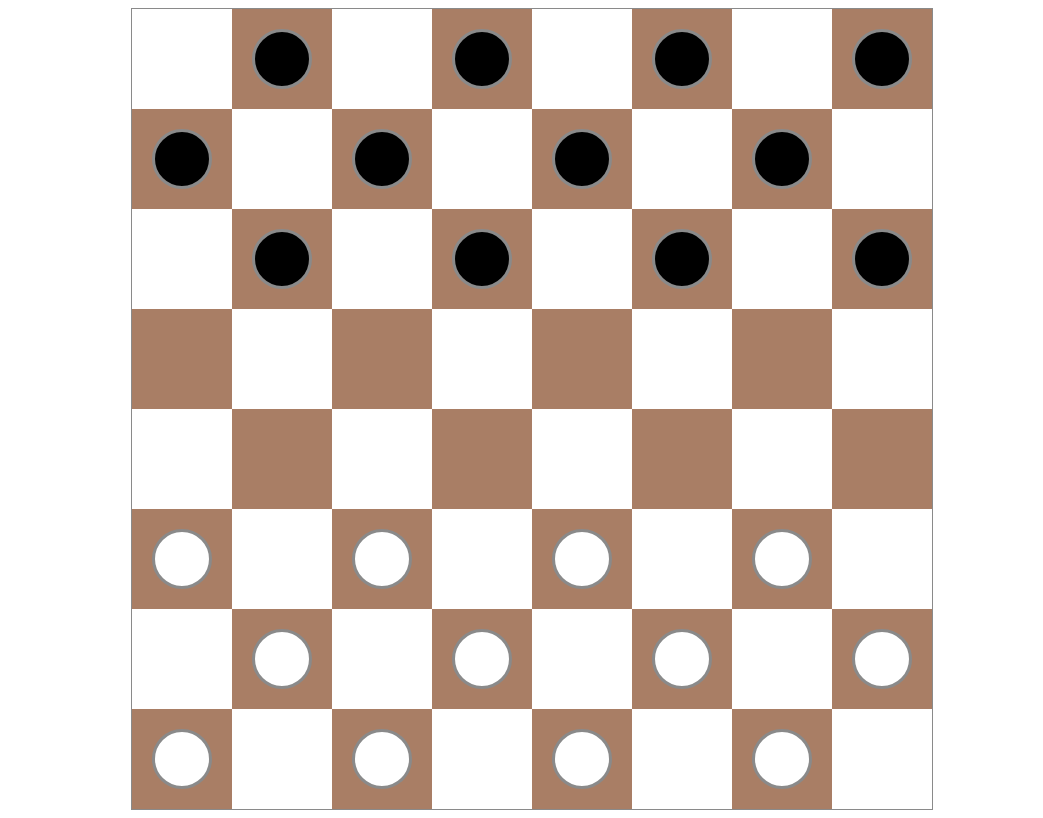
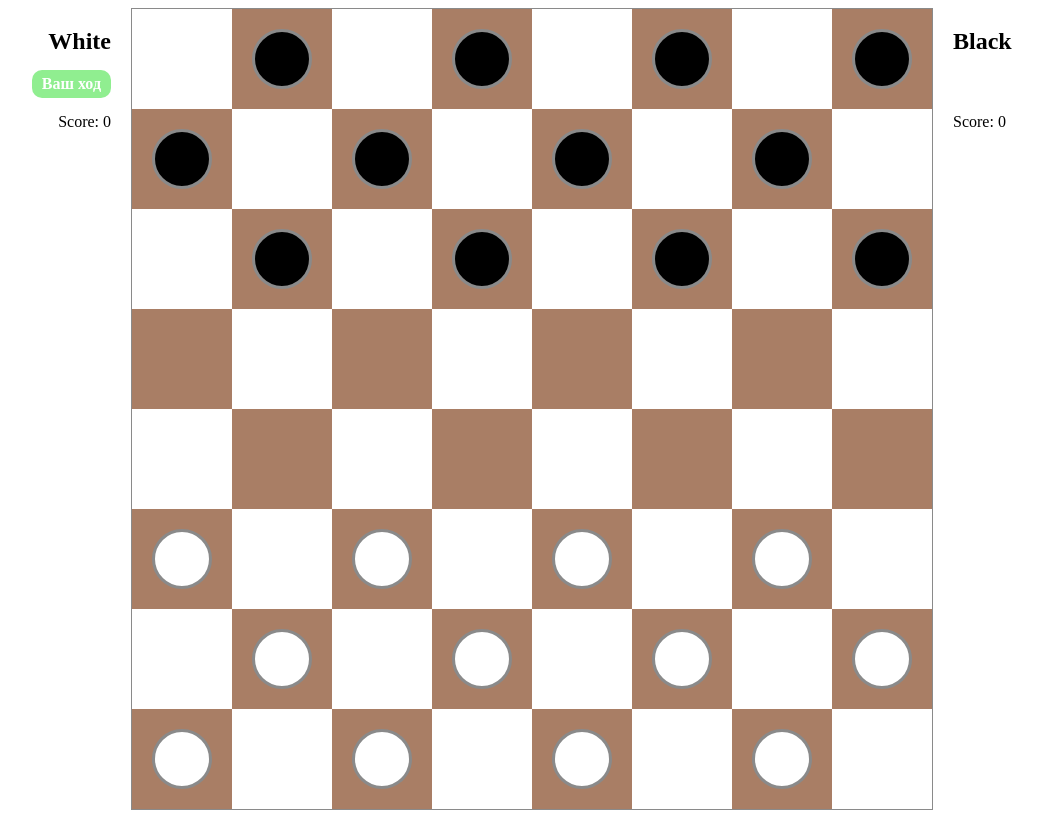
Before and after one commit to belovada/checkers_vue, a Vue app: page / in a window 1280 px wide. Shown: the whole page, without its empty margins (108-1151 px from the left). Built offline with nearby package versions, Linux system fonts and the light colour scheme.

Commit message:
CheckersTable functions decomposed

```diff
--- a/src/App.vue
+++ b/src/App.vue
@@ -1,13 +1,33 @@
 <template>
   <div class="app">
     <div class="app__container">
+      <UserInfo
+        :user="userStore.userWhite"
+        :isActive="currentPlayer === 1"
+        class="app__user"
+      />
       <CheckersTable class="app__table" />
+      <UserInfo
+        :user="userStore.userBlack"
+        :isActive="currentPlayer === 2"
+        class="app__user"
+      />
     </div>
   </div>
 </template>
 
 <script setup>
   import CheckersTable from "@/components/CheckersTable.vue";
+  import UserInfo from "@/components/UserInfo.vue";
+  import { computed } from "vue";
+
+  import { useUserStore } from "@/store/user";
+  import { useMainStore } from "@/store";
+
+  const userStore = useUserStore();
+
+  const store = useMainStore();
+  const currentPlayer = computed(() => store.currentPlayer);
 </script>
 
 <style lang="less">
--- a/src/components/CheckersTable.vue
+++ b/src/components/CheckersTable.vue
@@ -14,8 +14,8 @@
             tableHighlight[rowIndex][cellIndex] === 1,
         }"
         class="checkers-table__cell"
-        @showWay="showWay"
-        @moveChecker="moveChecker"
+        @showWay="useShowWay"
+        @moveChecker="useMoveChecker"
       />
     </div>
   </div>
@@ -26,52 +26,11 @@
   import { storeToRefs } from "pinia";
   import { useMainStore } from "@/store";
 
+  import { useShowWay } from "@/composables/useShowWay.js";
+  import { useMoveChecker } from "@/composables/useMoveChecker.js";
+
   const store = useMainStore();
-  const { table, tableHighlight, currentChecker } = storeToRefs(store);
-
-  function showWay(data) {
-    const { ways, current } = data;
-
-    const tempArr = [
-      [0, 0, 0, 0, 0, 0, 0, 0],
-      [0, 0, 0, 0, 0, 0, 0, 0],
-      [0, 0, 0, 0, 0, 0, 0, 0],
-      [0, 0, 0, 0, 0, 0, 0, 0],
-      [0, 0, 0, 0, 0, 0, 0, 0],
-      [0, 0, 0, 0, 0, 0, 0, 0],
-      [0, 0, 0, 0, 0, 0, 0, 0],
-      [0, 0, 0, 0, 0, 0, 0, 0],
-    ];
-
-    ways.forEach((way) => {
-      tempArr[way.cy][way.cx]=1;
-    });
-
-     store.$patch({
-      tableHighlight: tempArr,
-      currentChecker: current,
-    });
-  }
-
-  function moveChecker(current) {
-    if (!currentChecker.value) return;
-
-    const { cx, cy } = current;
-    //если ячейка подсвечена, туда можно идти
-    if (tableHighlight.value[cy][cx] === 1) {
-      //обновляем store
-      store.$patch((state) => {
-        //удаляем шашку с предыдущего места
-        state.table[currentChecker.value.cy][currentChecker.value.cx] = 0;
-        //устанавливаем шашку в новое место
-        state.table[cy][cx] = currentChecker.value.figureType;
-      });
-      //обнуляем текущую шашку
-      store.resetCurrentChecker();
-      //сбрасываем подсветку
-      store.resetTableHighlight();
-    }
-  }
+  const { table, tableHighlight } = storeToRefs(store);
 </script>
 
 <style lang="less">
--- a/src/components/TableCell.vue
+++ b/src/components/TableCell.vue
@@ -13,13 +13,13 @@
 </template>
 
 <script setup>
-  import { ref, reactive } from "vue";
+  import { ref, reactive, computed } from "vue";
   import { storeToRefs } from "pinia";
   import { useMainStore } from "@/store";
 
   const emit = defineEmits(["showWay", "moveChecker"]);
   const store = useMainStore();
-  const { table } = storeToRefs(store);
+  const { table, currentChecker } = storeToRefs(store);
 
   const props = defineProps({
     data: {
@@ -32,15 +32,22 @@
 
   const cx = ref(props.data.cx);
   const cy = ref(props.data.cy);
+
   const current = reactive({
     cx: cx.value,
     cy: cy.value,
     figureType: figureType.value,
   });
 
+  const isActive = computed(
+    () =>
+      currentChecker.value &&
+      currentChecker.value.cx === current.cx &&
+      currentChecker.value.cy === current.cy
+  );
+
   function onTable(way) {
     const { cx, cy } = way;
-
     return cx >= 0 && cx < 8 && cy >= 0 && cy < 8;
   }
 
@@ -66,9 +73,18 @@
       else if (tableCell === 0 && isAllowed) {
         return availableArr.push(way);
       }
+      //ячейка не пуста и там фигура противоположного цвета
+      else if (tableCell && tableCell !== figureType.value) {
+        return availableArr.push(editWay(way));
+      }
     });
 
     return availableArr;
+  }
+
+  function canMove(way) {
+    const { cx, cy } = way;
+    return onTable(way) && table.value[cy][cx] === 0;
   }
 
   function showWay(){
@@ -94,9 +110,22 @@
         cy: cy.value + 1,
       },
     ].filter((item) => onTable(item));
-    ways = moveCalculate(ways);
+    ways = moveCalculate(ways).filter((item) => canMove(item));
     emit("showWay", { ways, current });
   };
+
+  function editWay(way) {
+    const { cx, cy, position } = way;
+
+    const options = {
+      topLeft: (x, y) => ({ cx: x - 1, cy: y - 1 }),
+      topRight: (x, y) => ({ cx: x + 1, cy: y - 1 }),
+      bottomLeft: (x, y) => ({ cx: x - 1, cy: y + 1 }),
+      bottomRight: (x, y) => ({ cx: x + 1, cy: y + 1 }),
+    };
+
+    return Object.assign({ position }, options[position](cx, cy));
+  }
 
   function moveChecker() {
     emit("moveChecker", current);
@@ -122,10 +151,16 @@
 
       &--black {
         background-color: @black;
+        &.table-cell__figure--active {
+          box-shadow: 0 0 4px 2px @black;
+        }
       }
 
-      &--white {
+       &--white {
         background-color: @white;
+        &.table-cell__figure--active {
+          box-shadow: 0 0 4px 2px @white;
+        }
       }
     }
   }
--- /dev/null
+++ b/src/components/UserInfo.vue
@@ -0,0 +1,99 @@
+<template>
+  <div class="user-info">
+    <h2 class="user-info__name">{{ name }}</h2>
+    <div
+      class="user-info__activity"
+      :class="{ 'user-info__activity--active': isActive }"
+    >
+      Ваш ход
+    </div>
+    <p class="user-info__score">Score: {{ score }}</p>
+
+    <div class="user-info__table">
+      <div
+        v-for="(item, index) in score"
+        :key="index"
+        class="user-info__figure"
+        :class="{
+          'user-info__figure--white': name !== 'White',
+          'user-info__figure--black': name !== 'Black',
+        }"
+      ></div>
+    </div>
+  </div>
+</template>
+
+<script setup>
+  import { computed } from "vue";
+
+  const props = defineProps({
+    user: {
+      type: Object,
+      default: () => {},
+    },
+    isActive: {
+      type: Boolean,
+      default: false,
+    },
+  });
+
+  const name = computed(() => props.user.name || "");
+  const score = computed(() => props.user.score || 0);
+</script>
+
+<style lang="less">
+  .user-info {
+    display: flex;
+    flex-direction: column;
+    align-items: flex-start;
+    padding: 20px;
+    &:first-child {
+      align-items: flex-end;
+      text-align: right;
+      .user-info__table {
+        flex-direction: row-reverse;
+      }
+    }
+
+    &__activity {
+      margin: 0 0 15px;
+      padding: 5px 10px;
+      border-radius: 10px;
+      background-color: @green;
+      color: @white;
+      font-size: 16px;
+      font-weight: 700;
+      visibility: hidden;
+      &--active {
+        visibility: visible;
+      }
+    }
+
+    &__table {
+      display: flex;
+      flex-wrap: wrap;
+      width: 125px;
+      gap: 5px;
+    }
+
+    &__figure {
+      box-sizing: border-box;
+      width: 60px;
+      height: 60px;
+      border-radius: 50%;
+      border: 3px solid @gray;
+
+      &--black {
+        background-color: @black;
+      }
+
+      &--white {
+        background-color: @white;
+      }
+    }
+    &__name,
+    &__score {
+      margin: 0 0 15px;
+    }
+  }
+</style>
--- /dev/null
+++ b/src/composables/useMoveChecker.js
@@ -0,0 +1,29 @@
+import { useMainStore } from "@/store";
+import { useTakeEnemy } from "@/composables/useTakeEnemy.js";
+
+export function useMoveChecker(current) {
+  const store = useMainStore();
+
+  if (!store.currentChecker) return;
+
+  const { cx, cy } = current;
+  //если ячейка подсвечена, туда можно идти
+  if (store.tableHighlight[cy][cx] === 1) {
+    useTakeEnemy(current);
+
+    //обновляем store
+    store.$patch((state) => {
+      //удаляем шашку с предыдущего места
+      state.table[store.currentChecker.cy][store.currentChecker.cx] = 0;
+      //устанавливаем шашку в новое место
+      state.table[cy][cx] = store.currentChecker.figureType;
+    });
+    //обнуляем текущую шашку
+    store.resetCurrentChecker();
+    //сбрасываем подсветку
+    store.resetTableHighlight();
+
+    //меняем ход игрока
+    store.changePlayer();
+  }
+}
--- /dev/null
+++ b/src/composables/useShowWay.js
@@ -0,0 +1,32 @@
+import { useMainStore } from "@/store";
+
+export function useShowWay(data) {
+  const { ways, current } = data;
+  const store = useMainStore();
+
+  //проверка на соответствие цвета выбранной фигуры и текущего игрока
+  if (store.currentPlayer !== current.figureType) return;
+
+  //создаем временный пустой массив
+  const tempArr = [
+    [0, 0, 0, 0, 0, 0, 0, 0],
+    [0, 0, 0, 0, 0, 0, 0, 0],
+    [0, 0, 0, 0, 0, 0, 0, 0],
+    [0, 0, 0, 0, 0, 0, 0, 0],
+    [0, 0, 0, 0, 0, 0, 0, 0],
+    [0, 0, 0, 0, 0, 0, 0, 0],
+    [0, 0, 0, 0, 0, 0, 0, 0],
+    [0, 0, 0, 0, 0, 0, 0, 0],
+  ];
+
+  //добавляем подсветку для возможных путей
+  ways.forEach((way) => {
+    tempArr[way.cy][way.cx] = 1;
+  });
+
+  //обновляем store
+  store.$patch({
+    tableHighlight: tempArr,
+    currentChecker: current,
+  });
+}
--- /dev/null
+++ b/src/composables/useTakeEnemy.js
@@ -0,0 +1,48 @@
+import { useMainStore } from "@/store";
+import { useUserStore } from "@/store/user";
+
+export function useTakeEnemy(cell) {
+  const store = useMainStore();
+  const userStore = useUserStore();
+
+  const { cx, cy, figureType } = store.currentChecker;
+  const { cx: ccx, cy: ccy } = cell;
+  let enemy = {};
+
+  const ways = {
+    topLeft: () => cx > ccx && cy > ccy,
+    topRight: () => cx < ccx && cy > ccy,
+    bottomLeft: () => cx > ccx && cy < ccy,
+    bottomRight: () => cx < ccx && cy < ccy,
+  };
+
+  const options = {
+    topLeft: () => ({ cx: ccx + 1, cy: ccy + 1 }),
+    topRight: () => ({ cx: ccx - 1, cy: ccy + 1 }),
+    bottomLeft: () => ({ cx: ccx + 1, cy: ccy - 1 }),
+    bottomRight: () => ({ cx: ccx - 1, cy: ccy - 1 }),
+  };
+
+  Object.entries(ways).forEach(([key, value]) => {
+    if (value()) {
+      enemy = options[key]();
+      return;
+    }
+  });
+
+  if (
+    enemy.cx !== cx &&
+    enemy.cy !== cy &&
+    store.table[enemy.cy][enemy.cx] !== figureType
+  ) {
+    store.$patch((state) => {
+      state.table[enemy.cy][enemy.cx] = 0;
+    });
+
+    if (figureType === 1) {
+      userStore.userWhite.increaseScore();
+    } else {
+      userStore.userBlack.increaseScore();
+    }
+  }
+}
--- a/src/store/index.js
+++ b/src/store/index.js
@@ -26,6 +26,11 @@ export const useMainStore = defineStore("main", () => {
 
   const currentChecker = ref(null);
 
+  const currentPlayer = ref(1);
+  function changePlayer() {
+    currentPlayer.value = currentPlayer.value === 1 ? 2 : 1;
+  }
+
   function resetCurrentChecker() {
     currentChecker.value = null;
   }
@@ -49,5 +54,7 @@ export const useMainStore = defineStore("main", () => {
     currentChecker,
     resetCurrentChecker,
     resetTableHighlight,
+    currentPlayer,
+    changePlayer,
   };
 });
--- /dev/null
+++ b/src/store/user.js
@@ -0,0 +1,25 @@
+import { defineStore } from "pinia";
+import { ref } from "vue";
+
+export const useUserStore = defineStore("user", () => {
+  class User {
+    score = 0;
+
+    constructor(name) {
+      this.name = name;
+    }
+
+    increaseScore() {
+      this.score++;
+    }
+  }
+
+  const userBlack = ref(new User("Black"));
+
+  const userWhite = ref(new User("White"));
+
+  return {
+    userBlack,
+    userWhite,
+  };
+});
```
